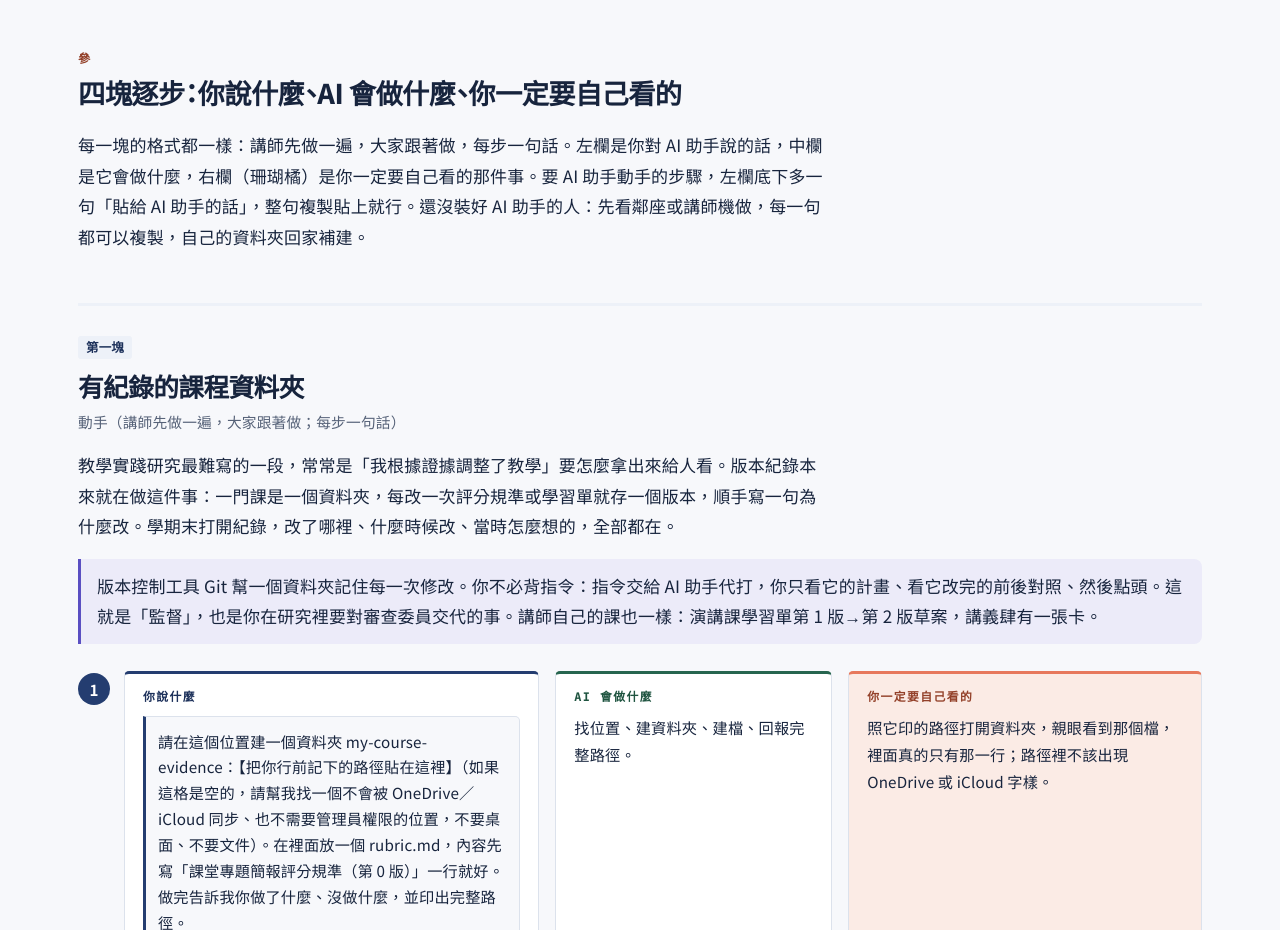
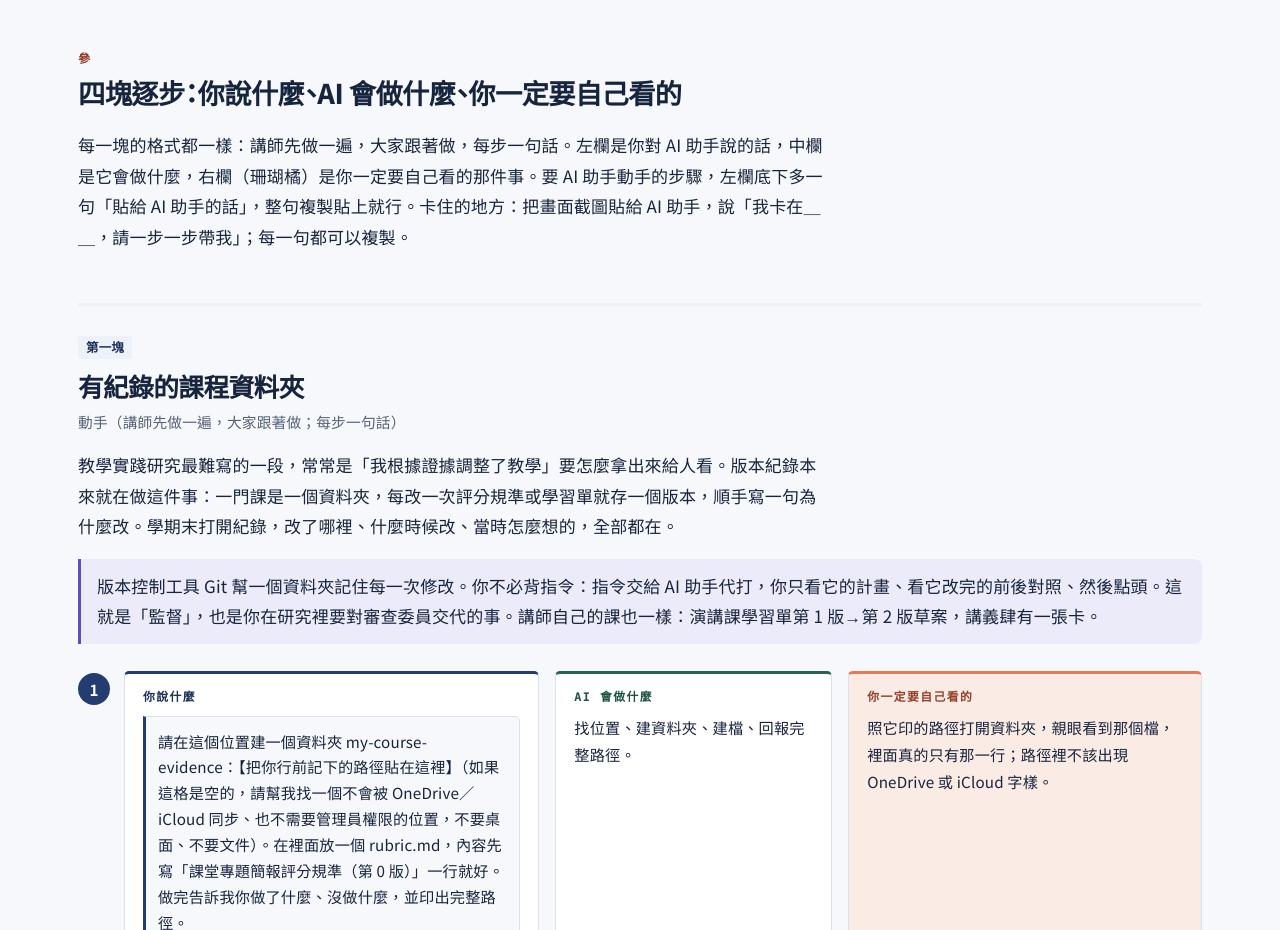
Before and after one commit to cwstedctw/learning-evidence-workshop, a plain HTML site: page material.html in a window 1280 px wide. Shown: the part 2860-3790 px from the top of the page. Drawn offline with Linux system fonts and the light colour scheme.

Commit message:
講義參 開頭：「還沒裝好的人先看鄰座或講師機」改成卡住就把截圖貼給 AI 助手——同上一筆，Ted 定
Co-Authored-By: Claude Fable 5.1 <noreply@anthropic.com>

```diff
--- a/material.html
+++ b/material.html
@@ -191,7 +191,7 @@ table.studio td.seg{white-space:nowrap}
 <section id="sec-blocks" class="sec" aria-labelledby="sec-blocks-h"><div class="wrap">
   <h2 id="sec-blocks-h"><span class="num">參</span><span class="t">四塊逐步：你說什麼、AI 會做什麼、你一定要自己看的</span></h2>
   <div class="body">
-    <p class="prose">每一塊的格式都一樣：講師先做一遍，大家跟著做，每步一句話。左欄是你對 AI 助手說的話，中欄是它會做什麼，右欄（珊瑚橘）是你一定要自己看的那件事。要 AI 助手動手的步驟，左欄底下多一句「貼給 AI 助手的話」，整句複製貼上就行。還沒裝好 AI 助手的人：先看鄰座或講師機做，每一句都可以複製，自己的資料夾回家補建。</p>
+    <p class="prose">每一塊的格式都一樣：講師先做一遍，大家跟著做，每步一句話。左欄是你對 AI 助手說的話，中欄是它會做什麼，右欄（珊瑚橘）是你一定要自己看的那件事。要 AI 助手動手的步驟，左欄底下多一句「貼給 AI 助手的話」，整句複製貼上就行。卡住的地方：把畫面截圖貼給 AI 助手，說「我卡在＿＿，請一步一步帶我」；每一句都可以複製。</p>
     <div id="blocks" data-render></div>
   </div>
 </div></section>
```
